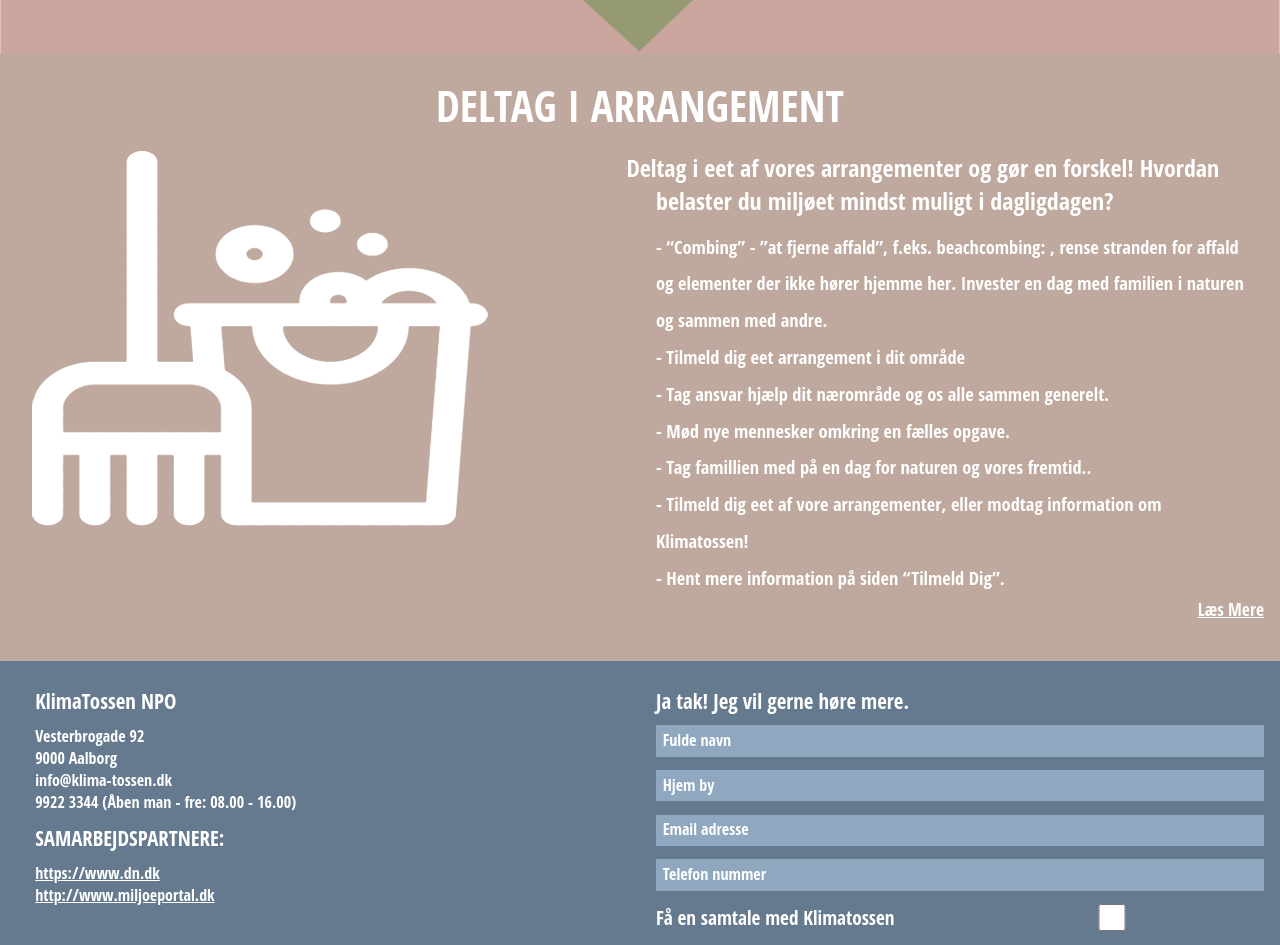
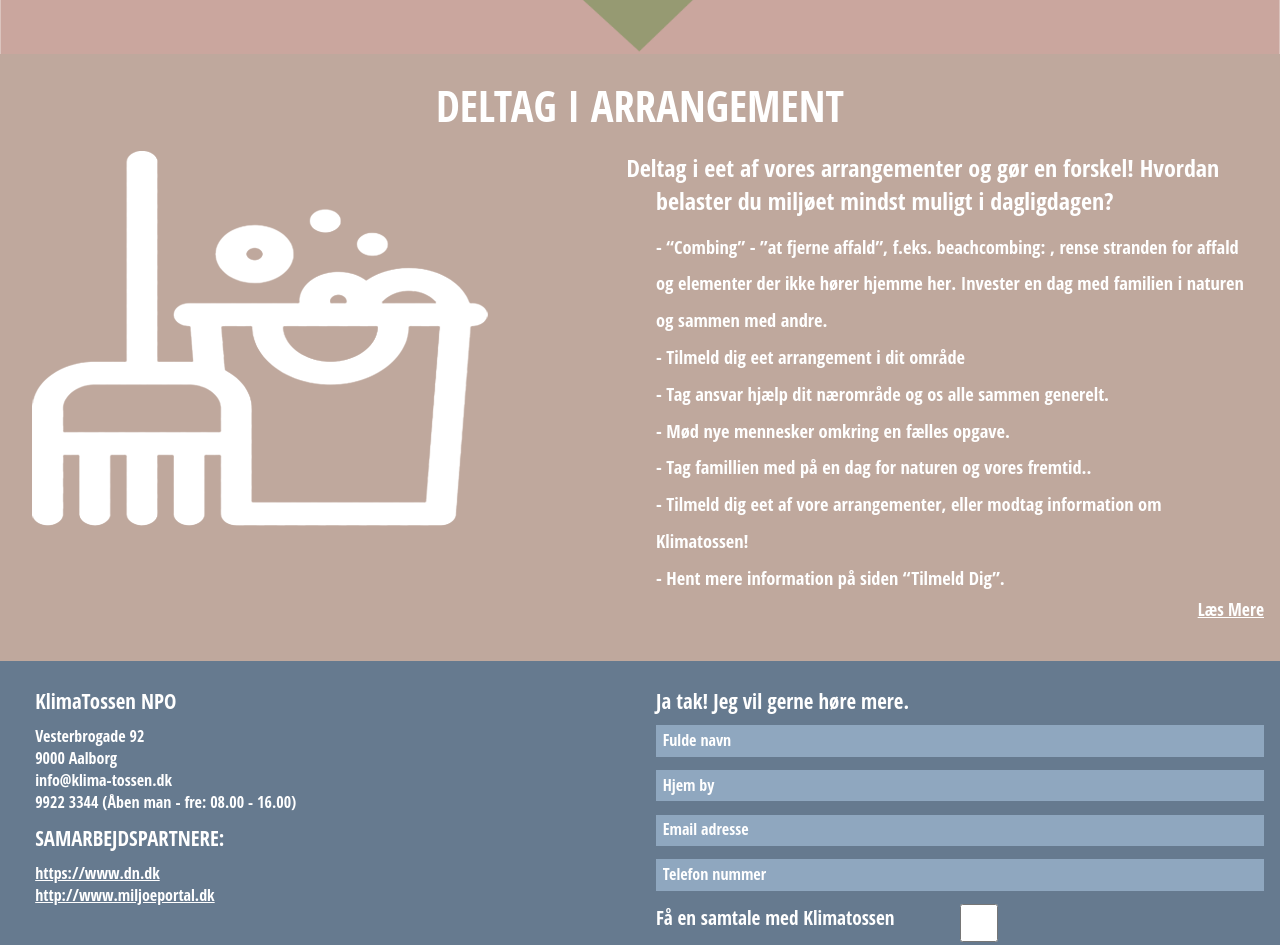
Before and after one commit to Emsenparry/climat-tossen, a React (Create React App) app in the folder climate-goals/: page / in a window 1280 px wide. Shown: the part 2491-3436 px from the top of the page. Built offline with nearby package versions, Linux system fonts and the light colour scheme.

Commit message:
checkboxes

```diff
--- a/climate-goals/src/components/partials/footer/footer.module.scss
+++ b/climate-goals/src/components/partials/footer/footer.module.scss
@@ -36,10 +36,12 @@
                 grid-template-columns: 1fr 1fr;
                 margin-bottom: 1em;
                 label{
-                    font-size: 1.2em;
+                    font-size: 1.5vw;
                 }
                 input[type="checkbox"] {
                     accent-color: $light-blue;
+                    width: 3vw;
+                    height: 3vw;
                 }
             }
             button{
```
